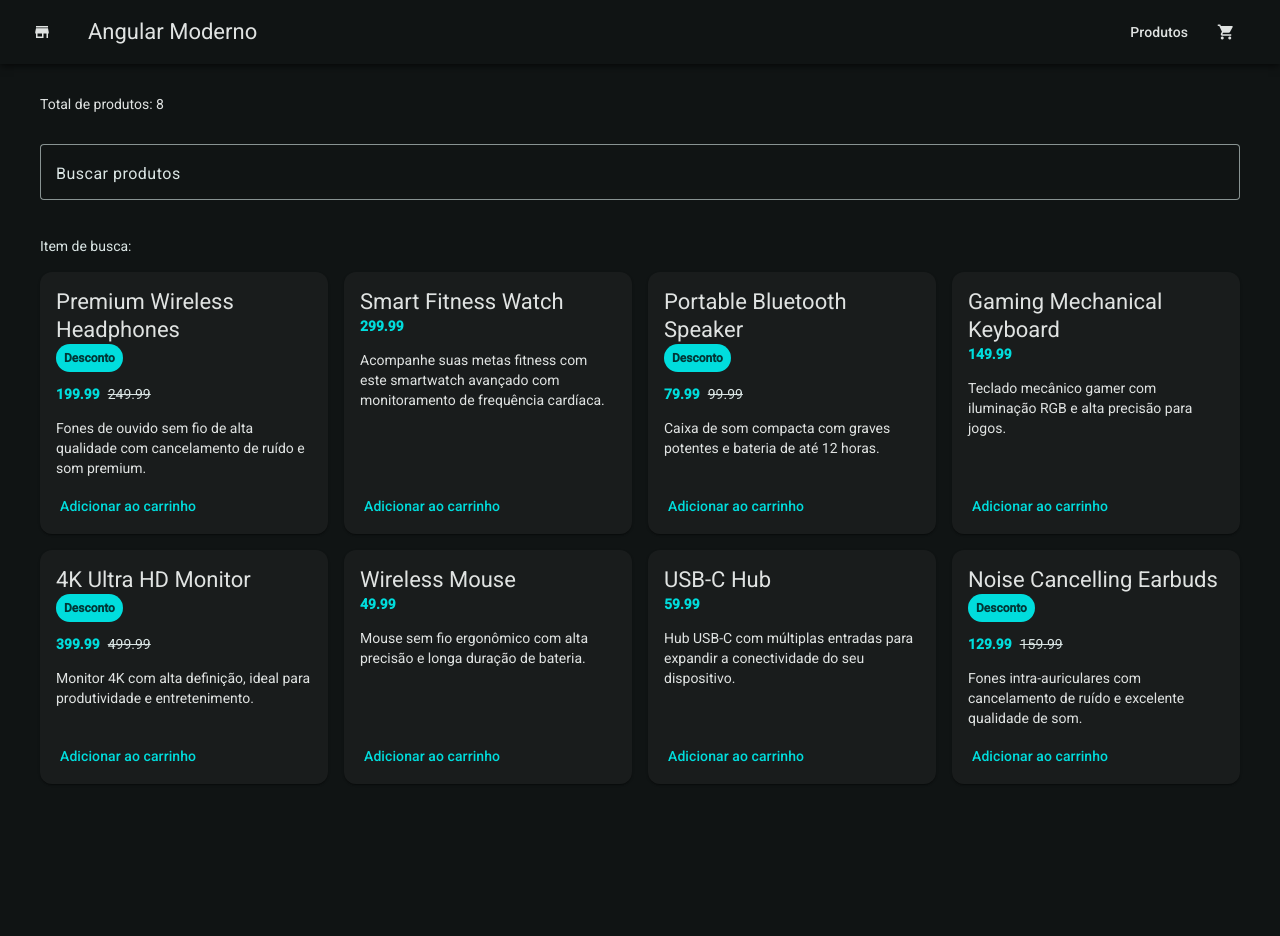
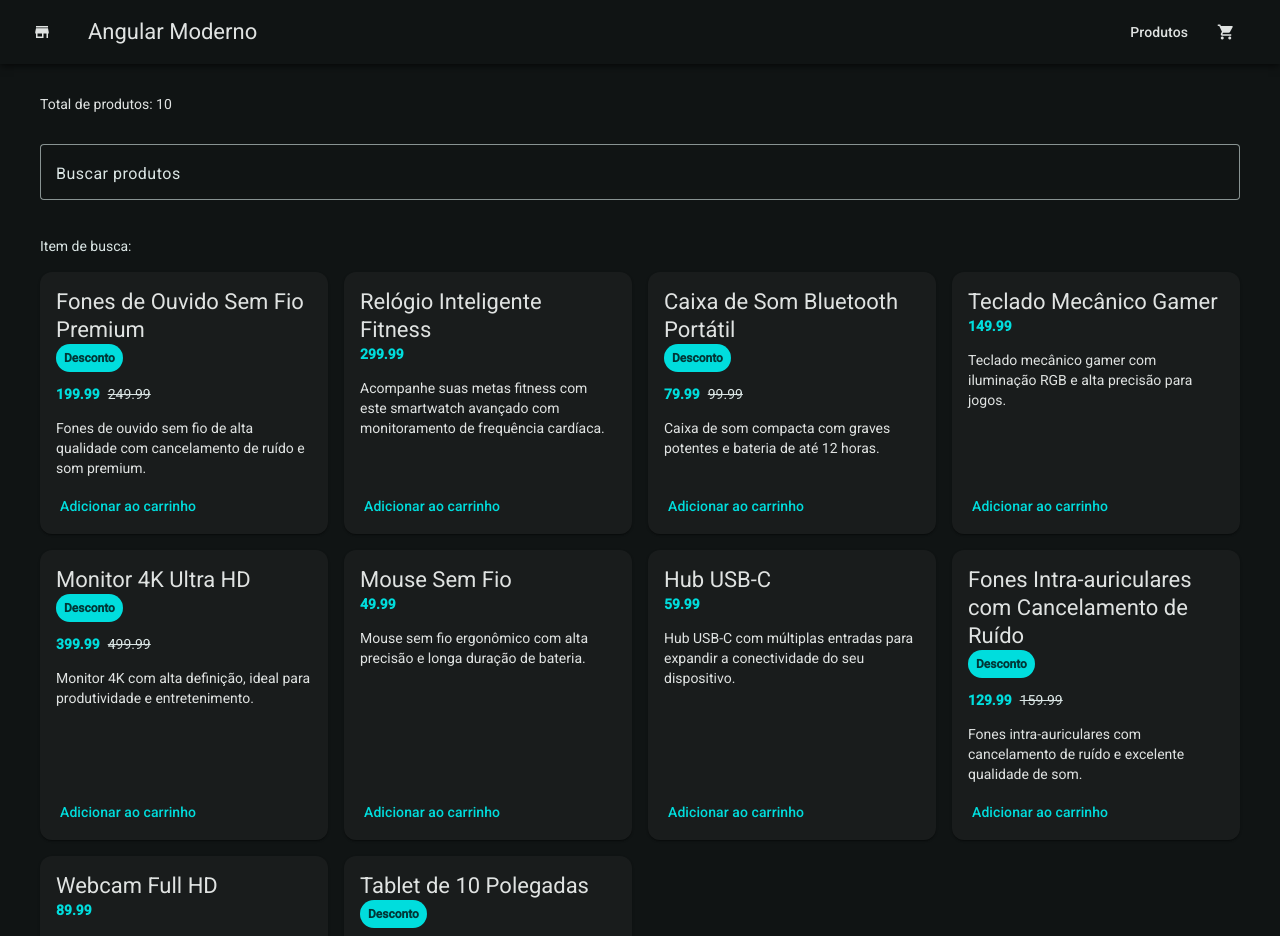
Before and after one commit to GiselleBarbosa/angular-v21-modern-angular-course, an Angular app: page / in a window 1280 px wide. Shown: the top 936 px of the page. Before the commit the page ends 800 px from the top, so only its background shows below. Built offline with nearby package versions, Linux system fonts and the light colour scheme.

Commit message:
chore(mock): atualiza mock de produtos

```diff
--- a/src/app/features/products/mock/produtos-mock.ts
+++ b/src/app/features/products/mock/produtos-mock.ts
@@ -3,7 +3,7 @@ import { Produto } from '../interfaces/produto';
 export const produtosMock: Produto[] = [
   {
     id: 1,
-    name: 'Premium Wireless Headphones',
+    name: 'Fones de Ouvido Sem Fio Premium',
     description:
       'Fones de ouvido sem fio de alta qualidade com cancelamento de ruído e som premium.',
     price: 199.99,
@@ -11,52 +11,64 @@ export const produtosMock: Produto[] = [
   },
   {
     id: 2,
-    name: 'Smart Fitness Watch',
+    name: 'Relógio Inteligente Fitness',
     description:
       'Acompanhe suas metas fitness com este smartwatch avançado com monitoramento de frequência cardíaca.',
     price: 299.99,
   },
   {
     id: 3,
-    name: 'Portable Bluetooth Speaker',
+    name: 'Caixa de Som Bluetooth Portátil',
     description: 'Caixa de som compacta com graves potentes e bateria de até 12 horas.',
     price: 79.99,
     originalPrice: 99.99,
   },
-
-  // Novos itens 👇
-
   {
     id: 4,
-    name: 'Gaming Mechanical Keyboard',
+    name: 'Teclado Mecânico Gamer',
     description: 'Teclado mecânico gamer com iluminação RGB e alta precisão para jogos.',
     price: 149.99,
   },
   {
     id: 5,
-    name: '4K Ultra HD Monitor',
+    name: 'Monitor 4K Ultra HD',
     description: 'Monitor 4K com alta definição, ideal para produtividade e entretenimento.',
     price: 399.99,
     originalPrice: 499.99,
   },
   {
     id: 6,
-    name: 'Wireless Mouse',
+    name: 'Mouse Sem Fio',
     description: 'Mouse sem fio ergonômico com alta precisão e longa duração de bateria.',
     price: 49.99,
   },
   {
     id: 7,
-    name: 'USB-C Hub',
+    name: 'Hub USB-C',
     description:
       'Hub USB-C com múltiplas entradas para expandir a conectividade do seu dispositivo.',
     price: 59.99,
   },
   {
     id: 8,
-    name: 'Noise Cancelling Earbuds',
+    name: 'Fones Intra-auriculares com Cancelamento de Ruído',
     description: 'Fones intra-auriculares com cancelamento de ruído e excelente qualidade de som.',
     price: 129.99,
     originalPrice: 159.99,
   },
+  {
+    id: 9,
+    name: 'Webcam Full HD',
+    description:
+      'Webcam de alta definição com microfone embutido, ideal para videochamadas e transmissões.',
+    price: 89.99,
+  },
+  {
+    id: 10,
+    name: 'Tablet de 10 Polegadas',
+    description:
+      'Tablet versátil com tela de 10 polegadas, ideal para leitura, vídeos e produtividade.',
+    price: 249.99,
+    originalPrice: 299.99,
+  },
 ];
```
